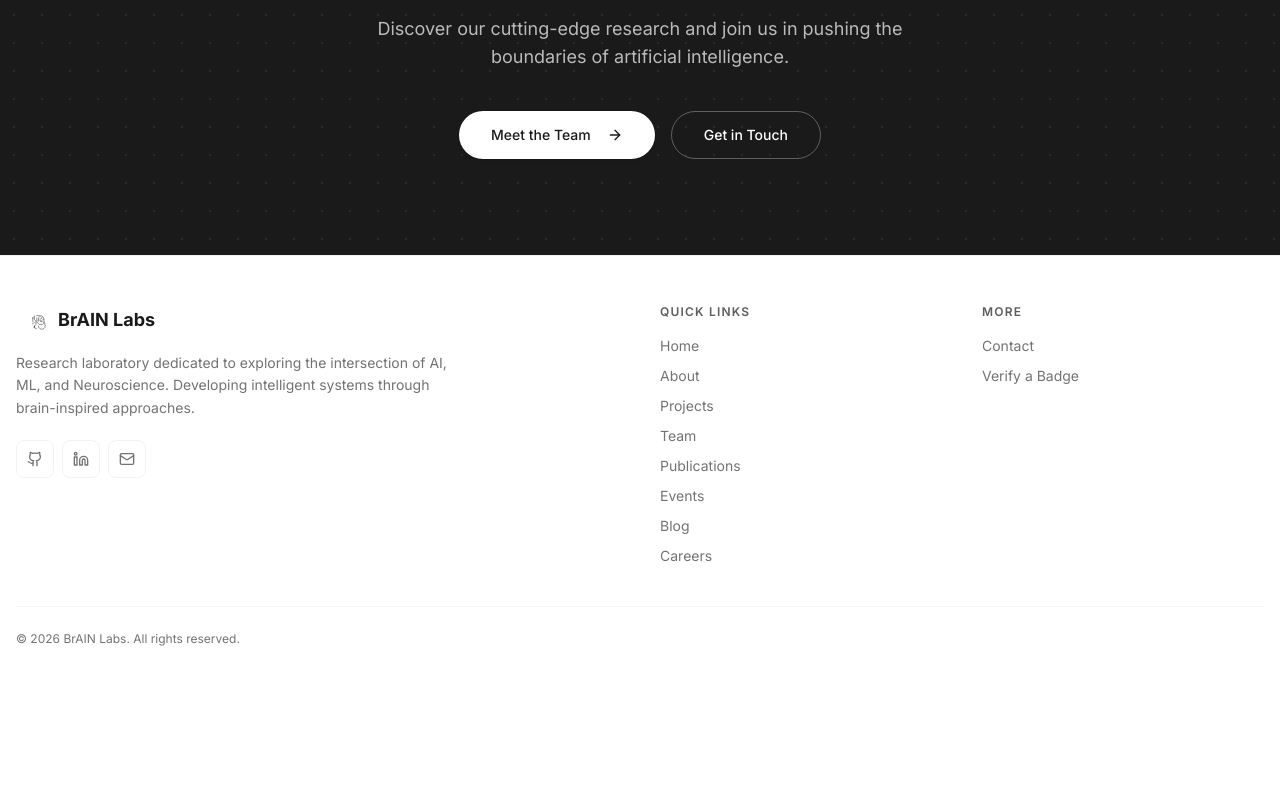
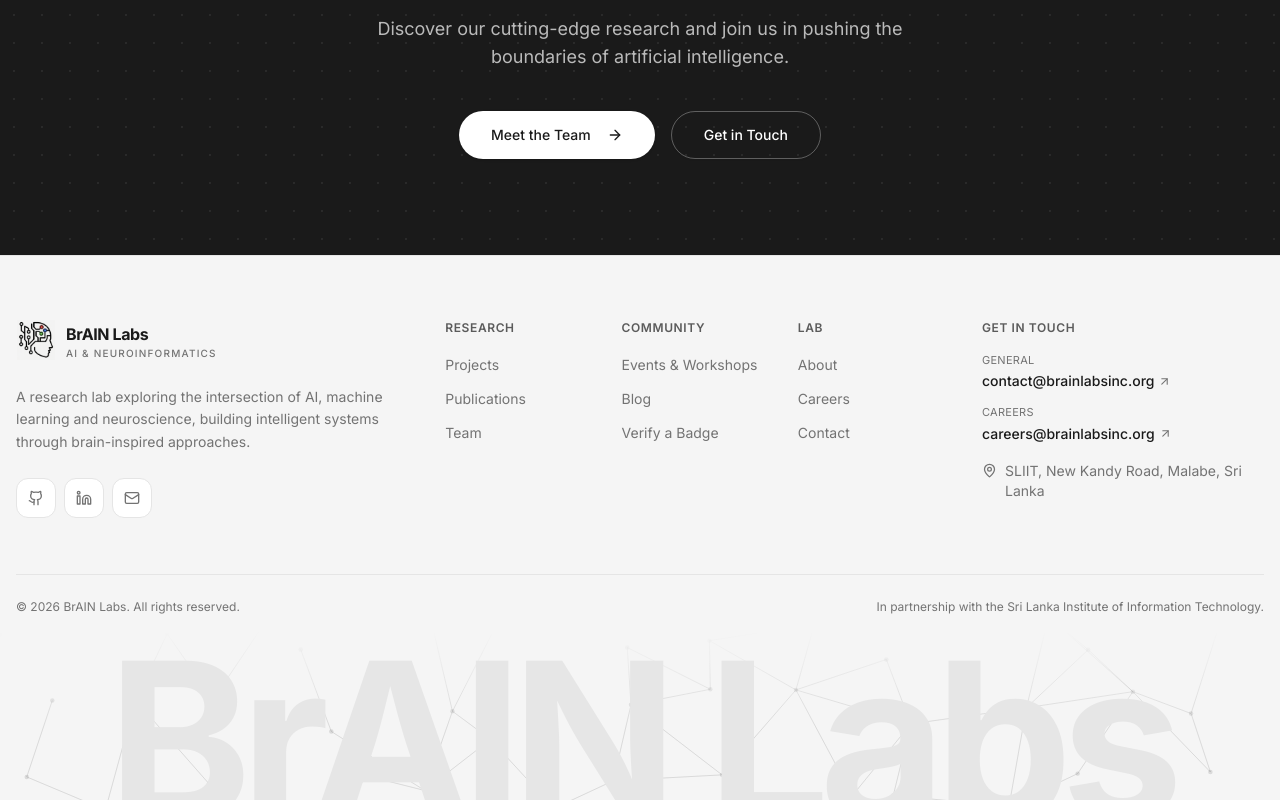
Before and after one commit to BrAINLabs-Inc/official-web, a React (Vite) app in the folder web/: page / in a window 1280 px wide. Shown: the part 4249-5049 px from the top of the page. Before the commit the page ends 4944 px from the top, so only its background shows below. Built offline with nearby package versions, Linux system fonts and the light colour scheme.

Commit message:
feat: redesign footer
Solid background, navbar logo, grouped links, visible contact and
careers emails with the lab address, and a large wordmark over a
static neural network pattern.

```diff
--- a/web/src/components/shared/Footer.tsx
+++ b/web/src/components/shared/Footer.tsx
@@ -1,154 +1,201 @@
-import React from 'react';
 import { Link } from 'react-router-dom';
-import { Github, Mail, Linkedin } from 'lucide-react';
+import { ArrowUpRight, Github, Linkedin, Mail, MapPin, type LucideIcon } from 'lucide-react';
 import { contact } from '@/data/general';
-import { BrainLabsLogoIcon } from '@/components/ui/BrainLabsLogo';
 
-export const Footer: React.FC = () => {
-  return (
-    <footer className="relative mt-auto overflow-hidden border-t border-border/50 bg-card/30">
-      {/* Subtle decorative gradient */}
+const linkGroups: { title: string; links: { to: string; label: string }[] }[] = [
+  {
+    title: 'Research',
+    links: [
+      { to: '/projects', label: 'Projects' },
+      { to: '/publications', label: 'Publications' },
+      { to: '/team', label: 'Team' },
+    ],
+  },
+  {
+    title: 'Community',
+    links: [
+      { to: '/events', label: 'Events & Workshops' },
+      { to: '/blog', label: 'Blog' },
+      { to: '/badges', label: 'Verify a Badge' },
+    ],
+  },
+  {
+    title: 'Lab',
+    links: [
+      { to: '/about', label: 'About' },
+      { to: '/careers', label: 'Careers' },
+      { to: '/contact', label: 'Contact' },
+    ],
+  },
+];
 
-      <div className="container relative z-10 mx-auto px-4 py-12">
-        <div className="grid grid-cols-1 gap-10 md:grid-cols-4">
-          {/* About */}
-          <div className="md:col-span-2">
-            <Link to="/" className="group mb-4 inline-flex items-center gap-2.5">
-              <BrainLabsLogoIcon
-                width={32}
-                height={32}
-                className="transition-transform group-hover:scale-105"
+const socials: { href: string; label: string; icon: LucideIcon }[] = [
+  { href: contact.github, label: 'GitHub', icon: Github },
+  { href: contact.linkedin, label: 'LinkedIn', icon: Linkedin },
+  { href: contact.email, label: 'Email', icon: Mail },
+];
+
+// ── Static network behind the wordmark ───────────────────────────────────────
+const NET_W = 1440;
+const NET_H = 300;
+
+/** Deterministic pseudo-random generator so the pattern is identical on every render. */
+const seeded = (seed: number) => () => {
+  seed = (seed * 16807) % 2147483647;
+  return seed / 2147483647;
+};
+
+/** Points on a jittered grid, each joined to its close neighbours. */
+const network = (() => {
+  const rand = seeded(42);
+  const nodes: [number, number][] = [];
+  for (let x = 40; x < NET_W; x += 110) {
+    for (let y = 30; y < NET_H; y += 90) {
+      nodes.push([x + (rand() - 0.5) * 80, y + (rand() - 0.5) * 60]);
+    }
+  }
+  const edges: [number, number][] = [];
+  nodes.forEach(([x1, y1], i) => {
+    nodes.slice(i + 1).forEach(([x2, y2], k) => {
+      if (Math.hypot(x2 - x1, y2 - y1) < 135 && rand() < 0.7) edges.push([i, i + 1 + k]);
+    });
+  });
+  return { nodes, edges };
+})();
+
+const emails = [
+  { label: 'General', href: contact.email },
+  { label: 'Careers', href: contact.careersEmail },
+];
+
+export const Footer = () => (
+  <footer className="relative z-10 mt-auto overflow-hidden border-t border-border bg-secondary">
+    <div className="container mx-auto px-4 pt-14 md:pt-16">
+      <div className="grid gap-12 lg:grid-cols-12 lg:gap-10">
+        {/* ── Brand ─────────────────────────────────────────── */}
+        <div className="lg:col-span-4">
+          <Link to="/" className="inline-flex items-center gap-2.5" aria-label="BrAIN Labs Home">
+            <img
+              src="/icon.png"
+              alt=""
+              width={40}
+              height={40}
+              className="h-10 w-10 object-contain mix-blend-multiply"
             />
-              <span className="text-lg font-bold transition-colors group-hover:text-primary">
-                BrAIN Labs
+            <div className="flex flex-col gap-0.5 leading-none">
+              <span className="text-base font-bold tracking-tight">BrAIN Labs</span>
+              <span className="text-[10px] font-medium uppercase tracking-[0.12em] text-muted-foreground">
+                AI &amp; Neuroinformatics
               </span>
+            </div>
           </Link>
-            <p className="mb-5 max-w-md text-sm leading-relaxed text-muted-foreground">
-              Research laboratory dedicated to exploring the intersection of AI, ML, and
-              Neuroscience. Developing intelligent systems through brain-inspired approaches.
+          <p className="mt-5 max-w-sm text-sm leading-relaxed text-muted-foreground">
+            A research lab exploring the intersection of AI, machine learning and neuroscience,
+            building intelligent systems through brain-inspired approaches.
           </p>
-            <div className="flex gap-2">
+          <div className="mt-6 flex gap-2">
+            {socials.map(({ href, label, icon: Icon }) => (
               <a
-                href={contact.github}
-                target="_blank"
-                rel="noopener noreferrer"
-                className="rounded-lg border border-border/50 p-2.5 text-muted-foreground transition-all duration-200 hover:border-primary/40 hover:bg-primary/5 hover:text-primary"
-                aria-label="GitHub"
+                key={label}
+                href={href}
+                aria-label={label}
+                {...(href.startsWith('mailto:')
+                  ? {}
+                  : { target: '_blank', rel: 'noopener noreferrer' })}
+                className="flex h-10 w-10 items-center justify-center rounded-xl border border-border bg-background text-muted-foreground transition-colors hover:border-foreground/30 hover:text-foreground"
               >
-                <Github size={16} />
+                <Icon size={16} />
               </a>
-              <a
-                href={contact.linkedin}
-                target="_blank"
-                rel="noopener noreferrer"
-                className="rounded-lg border border-border/50 p-2.5 text-muted-foreground transition-all duration-200 hover:border-primary/40 hover:bg-primary/5 hover:text-primary"
-                aria-label="LinkedIn"
-              >
-                <Linkedin size={16} />
-              </a>
-              <a
-                href={contact.email}
-                className="rounded-lg border border-border/50 p-2.5 text-muted-foreground transition-all duration-200 hover:border-primary/40 hover:bg-primary/5 hover:text-primary"
-                aria-label="Email"
-              >
-                <Mail size={16} />
-              </a>
+            ))}
           </div>
         </div>
 
-          {/* Quick Links */}
-          <div>
-            <h3 className="mb-4 text-xs font-semibold uppercase tracking-widest text-foreground/70">
-              Quick Links
+        {/* ── Links ─────────────────────────────────────────── */}
+        <nav aria-label="Footer" className="grid grid-cols-2 gap-8 sm:grid-cols-3 lg:col-span-5">
+          {linkGroups.map((group) => (
+            <div key={group.title}>
+              <h3 className="mb-4 text-xs font-semibold uppercase tracking-wider text-foreground/70">
+                {group.title}
               </h3>
-            <div className="flex flex-col gap-2.5">
+              <ul className="space-y-2.5">
+                {group.links.map((link) => (
+                  <li key={link.to}>
                     <Link
-                to="/"
-                className="text-sm text-muted-foreground transition-all duration-200 hover:translate-x-0.5 hover:text-primary"
+                      to={link.to}
+                      className="text-sm text-muted-foreground transition-colors hover:text-foreground"
                     >
-                Home
+                      {link.label}
                     </Link>
-              <Link
-                to="/about"
-                className="text-sm text-muted-foreground transition-all duration-200 hover:translate-x-0.5 hover:text-primary"
-              >
-                About
-              </Link>
-              <Link
-                to="/projects"
-                className="text-sm text-muted-foreground transition-all duration-200 hover:translate-x-0.5 hover:text-primary"
-              >
-                Projects
-              </Link>
-              <Link
-                to="/team"
-                className="text-sm text-muted-foreground transition-all duration-200 hover:translate-x-0.5 hover:text-primary"
-              >
-                Team
-              </Link>
-              <Link
-                to="/publications"
-                className="text-sm text-muted-foreground transition-all duration-200 hover:translate-x-0.5 hover:text-primary"
-              >
-                Publications
-              </Link>
-              <Link
-                to="/events"
-                className="text-sm text-muted-foreground transition-all duration-200 hover:translate-x-0.5 hover:text-primary"
-              >
-                Events
-              </Link>
-              <Link
-                to="/blog"
-                className="text-sm text-muted-foreground transition-all duration-200 hover:translate-x-0.5 hover:text-primary"
-              >
-                Blog
-              </Link>
-              <Link
-                to="/careers"
-                className="text-sm text-muted-foreground transition-all duration-200 hover:translate-x-0.5 hover:text-primary"
-              >
-                Careers
-              </Link>
+                  </li>
+                ))}
+              </ul>
+            </div>
+          ))}
+        </nav>
+
+        {/* ── Contact ───────────────────────────────────────── */}
+        <div className="lg:col-span-3">
+          <h3 className="mb-4 text-xs font-semibold uppercase tracking-wider text-foreground/70">
+            Get in Touch
+          </h3>
+          <ul className="space-y-3">
+            {emails.map(({ label, href }) => (
+              <li key={label}>
+                <a href={href} className="group block">
+                  <span className="block text-[11px] uppercase tracking-wide text-muted-foreground">
+                    {label}
+                  </span>
+                  <span className="inline-flex items-center gap-1 text-sm font-medium underline-offset-4 group-hover:underline">
+                    {href.replace(/^mailto:/, '')}
+                    <ArrowUpRight
+                      size={13}
+                      className="text-muted-foreground transition-transform group-hover:-translate-y-0.5 group-hover:translate-x-0.5"
+                    />
+                  </span>
+                </a>
+              </li>
+            ))}
+            <li className="flex items-start gap-2 pt-1 text-sm text-muted-foreground">
+              <MapPin size={15} className="mt-0.5 shrink-0" />
+              SLIIT, New Kandy Road, Malabe, Sri Lanka
+            </li>
+          </ul>
         </div>
       </div>
 
-          {/* More */}
-          <div>
-            <h3 className="mb-4 text-xs font-semibold uppercase tracking-widest text-foreground/70">
-              More
-            </h3>
-            <div className="flex flex-col gap-2.5">
-              <Link
-                to="/contact"
-                className="text-sm text-muted-foreground transition-all duration-200 hover:translate-x-0.5 hover:text-primary"
-              >
-                Contact
-              </Link>
-              <Link
-                to="/badges"
-                className="text-sm text-muted-foreground transition-all duration-200 hover:translate-x-0.5 hover:text-primary"
-              >
-                Verify a Badge
-              </Link>
-            </div>
+      {/* ── Bottom bar ──────────────────────────────────────── */}
+      <div className="mt-14 flex flex-col gap-2 border-t border-border pt-6 text-xs text-muted-foreground sm:flex-row sm:items-center sm:justify-between">
+        <p>&copy; {new Date().getFullYear()} BrAIN Labs. All rights reserved.</p>
+        <p>In partnership with the Sri Lanka Institute of Information Technology.</p>
       </div>
     </div>
 
-        {/* Bottom bar */}
-        <div className="mt-10 flex flex-col items-center justify-between gap-3 border-t border-border/40 pt-6 sm:flex-row">
-          <p className="text-xs text-muted-foreground">
-            &copy; {new Date().getFullYear()} BrAIN Labs. All rights reserved.
-          </p>
-          {/* <div className="flex items-center gap-3">
-                        <img
-                            src="/assets/images/sliit-uni-logo-black.jpg"
-                            alt="SLIIT"
-                            className="h-8 opacity-80 hover:opacity-100 transition-opacity mix-blend-multiply dark:mix-blend-screen"
+    {/* Oversized wordmark over a static neural network */}
+    <div aria-hidden="true" className="pointer-events-none relative mt-4 select-none">
+      <svg
+        viewBox={`0 0 ${NET_W} ${NET_H}`}
+        preserveAspectRatio="xMidYMid slice"
+        className="absolute inset-0 h-full w-full text-foreground/[0.12] [mask-image:linear-gradient(to_bottom,transparent,black_45%)]"
+      >
+        {network.edges.map(([a, b], i) => (
+          <line
+            key={i}
+            x1={network.nodes[a][0]}
+            y1={network.nodes[a][1]}
+            x2={network.nodes[b][0]}
+            y2={network.nodes[b][1]}
+            stroke="currentColor"
+            strokeWidth={1}
+            vectorEffect="non-scaling-stroke"
           />
-                    </div> */}
+        ))}
+        {network.nodes.map(([x, y], i) => (
+          <circle key={i} cx={x} cy={y} r={2.5} fill="currentColor" />
+        ))}
+      </svg>
+      <div className="relative -mb-[0.22em] overflow-hidden whitespace-nowrap text-center text-[17vw] font-bold leading-none tracking-tighter text-[color-mix(in_srgb,hsl(var(--foreground))_7%,hsl(var(--secondary)))]">
+        BrAIN Labs
       </div>
     </div>
   </footer>
 );
-};
```
Lines whose indentation alone changed are shown as unchanged.
